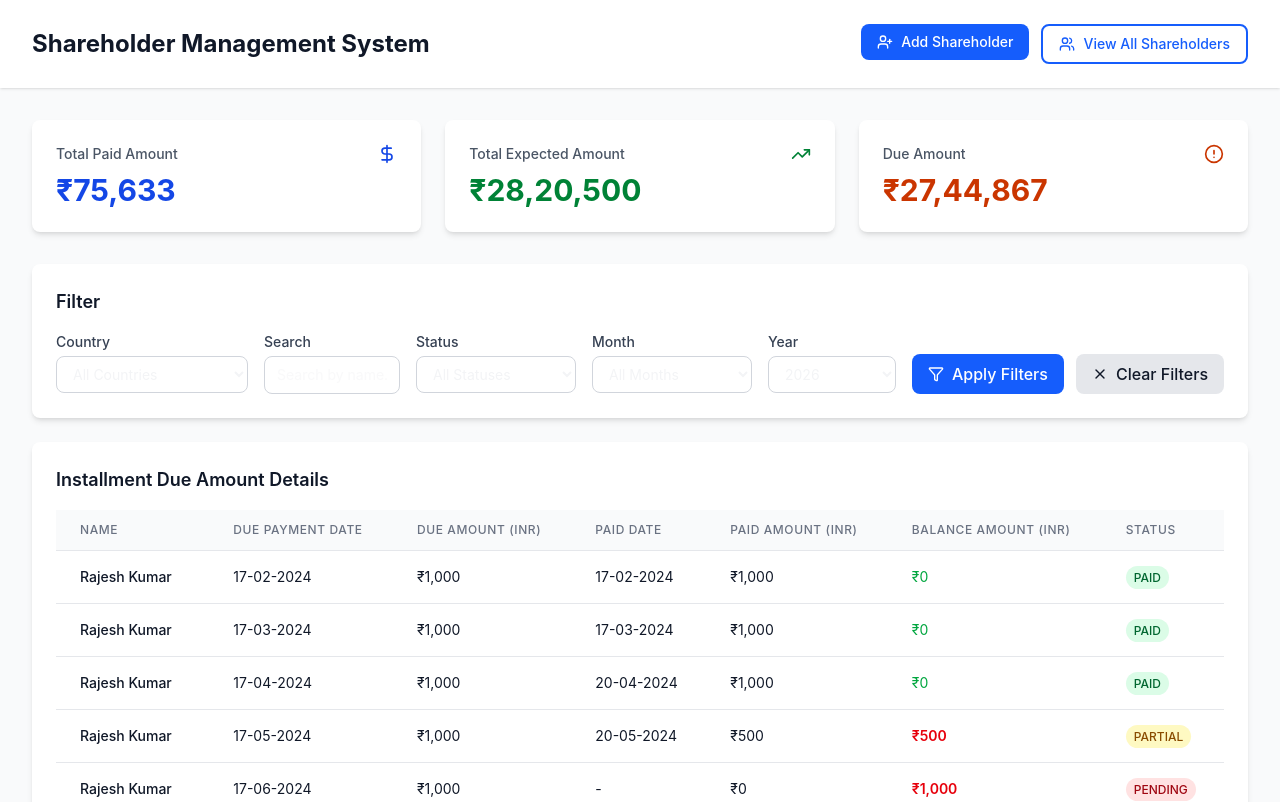
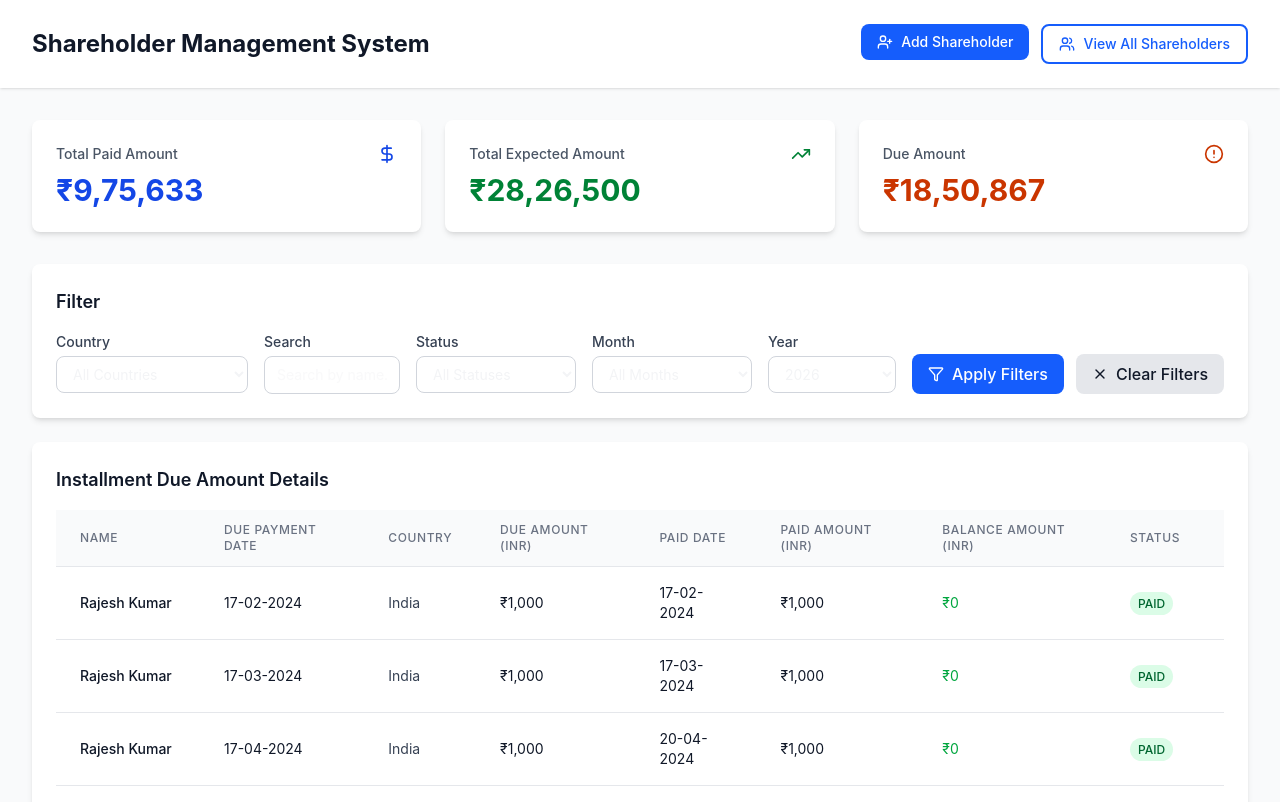
Before and after one commit to hashinmohammed/nuox-assignment, a Next.js app: page / in a window 1280 px wide. Shown: the top 802 px of the page. Built offline with nearby package versions, Linux system fonts and the light colour scheme.

Commit message:
fix in ountry and share holder not found

```diff
--- a/data/installments.json
+++ b/data/installments.json
@@ -293,10 +293,10 @@
     "dueDate": "2026-01-21T00:00:00.000Z",
     "installmentAmount": 900000,
     "installmentNumber": 1,
-    "status": "pending",
-    "paidAmount": 0,
-    "balanceAmount": 900000,
-    "paidDate": null,
+    "status": "paid",
+    "paidAmount": 900000,
+    "balanceAmount": 0,
+    "paidDate": "2026-01-14",
     "createdAt": "2026-01-14T07:56:48.083Z"
   },
   {
@@ -322,5 +322,149 @@
     "balanceAmount": 900000,
     "paidDate": null,
     "createdAt": "2026-01-14T07:56:48.083Z"
+  },
+  {
+    "id": "83d3ec19-edff-4821-95a9-30a636eee0df",
+    "shareId": "59c4b28d-fa66-443b-b6cc-f5f7162be9d6",
+    "dueDate": "2026-01-28T00:00:00.000Z",
+    "installmentAmount": 500,
+    "installmentNumber": 1,
+    "status": "pending",
+    "paidAmount": 0,
+    "balanceAmount": 500,
+    "paidDate": null,
+    "createdAt": "2026-01-14T08:18:29.040Z"
+  },
+  {
+    "id": "c331c156-4ace-4bc3-b377-2b2608bb1331",
+    "shareId": "59c4b28d-fa66-443b-b6cc-f5f7162be9d6",
+    "dueDate": "2026-02-28T00:00:00.000Z",
+    "installmentAmount": 500,
+    "installmentNumber": 2,
+    "status": "pending",
+    "paidAmount": 0,
+    "balanceAmount": 500,
+    "paidDate": null,
+    "createdAt": "2026-01-14T08:18:29.040Z"
+  },
+  {
+    "id": "3e730644-b9a2-472b-9e17-0540ea4469d7",
+    "shareId": "59c4b28d-fa66-443b-b6cc-f5f7162be9d6",
+    "dueDate": "2026-03-28T00:00:00.000Z",
+    "installmentAmount": 500,
+    "installmentNumber": 3,
+    "status": "pending",
+    "paidAmount": 0,
+    "balanceAmount": 500,
+    "paidDate": null,
+    "createdAt": "2026-01-14T08:18:29.040Z"
+  },
+  {
+    "id": "56f90048-eb5d-43b7-a4b6-caf33fb766b6",
+    "shareId": "59c4b28d-fa66-443b-b6cc-f5f7162be9d6",
+    "dueDate": "2026-04-28T00:00:00.000Z",
+    "installmentAmount": 500,
+    "installmentNumber": 4,
+    "status": "pending",
+    "paidAmount": 0,
+    "balanceAmount": 500,
+    "paidDate": null,
+    "createdAt": "2026-01-14T08:18:29.040Z"
+  },
+  {
+    "id": "a37891c4-3b9c-447f-b48d-d652b2354119",
+    "shareId": "59c4b28d-fa66-443b-b6cc-f5f7162be9d6",
+    "dueDate": "2026-05-28T00:00:00.000Z",
+    "installmentAmount": 500,
+    "installmentNumber": 5,
+    "status": "pending",
+    "paidAmount": 0,
+    "balanceAmount": 500,
+    "paidDate": null,
+    "createdAt": "2026-01-14T08:18:29.040Z"
+  },
+  {
+    "id": "2ef7efc5-c0e1-4753-818d-c09256b9ae1d",
+    "shareId": "59c4b28d-fa66-443b-b6cc-f5f7162be9d6",
+    "dueDate": "2026-06-28T00:00:00.000Z",
+    "installmentAmount": 500,
+    "installmentNumber": 6,
+    "status": "pending",
+    "paidAmount": 0,
+    "balanceAmount": 500,
+    "paidDate": null,
+    "createdAt": "2026-01-14T08:18:29.040Z"
+  },
+  {
+    "id": "2b5ebbc0-8cc8-49b3-b629-0618137e5572",
+    "shareId": "59c4b28d-fa66-443b-b6cc-f5f7162be9d6",
+    "dueDate": "2026-07-28T00:00:00.000Z",
+    "installmentAmount": 500,
+    "installmentNumber": 7,
+    "status": "pending",
+    "paidAmount": 0,
+    "balanceAmount": 500,
+    "paidDate": null,
+    "createdAt": "2026-01-14T08:18:29.040Z"
+  },
+  {
+    "id": "d9c23385-ed81-42af-a02b-5b0bcbd87cbb",
+    "shareId": "59c4b28d-fa66-443b-b6cc-f5f7162be9d6",
+    "dueDate": "2026-08-28T00:00:00.000Z",
+    "installmentAmount": 500,
+    "installmentNumber": 8,
+    "status": "pending",
+    "paidAmount": 0,
+    "balanceAmount": 500,
+    "paidDate": null,
+    "createdAt": "2026-01-14T08:18:29.040Z"
+  },
+  {
+    "id": "b24f1e1f-36f4-4361-8996-ef757c679408",
+    "shareId": "59c4b28d-fa66-443b-b6cc-f5f7162be9d6",
+    "dueDate": "2026-09-28T00:00:00.000Z",
+    "installmentAmount": 500,
+    "installmentNumber": 9,
+    "status": "pending",
+    "paidAmount": 0,
+    "balanceAmount": 500,
+    "paidDate": null,
+    "createdAt": "2026-01-14T08:18:29.040Z"
+  },
+  {
+    "id": "7f959e8b-6b8c-449f-9088-8f06e1e8db5e",
+    "shareId": "59c4b28d-fa66-443b-b6cc-f5f7162be9d6",
+    "dueDate": "2026-10-28T00:00:00.000Z",
+    "installmentAmount": 500,
+    "installmentNumber": 10,
+    "status": "pending",
+    "paidAmount": 0,
+    "balanceAmount": 500,
+    "paidDate": null,
+    "createdAt": "2026-01-14T08:18:29.041Z"
+  },
+  {
+    "id": "8962f549-3db4-4510-8fbd-606c50e6e87f",
+    "shareId": "59c4b28d-fa66-443b-b6cc-f5f7162be9d6",
+    "dueDate": "2026-11-28T00:00:00.000Z",
+    "installmentAmount": 500,
+    "installmentNumber": 11,
+    "status": "pending",
+    "paidAmount": 0,
+    "balanceAmount": 500,
+    "paidDate": null,
+    "createdAt": "2026-01-14T08:18:29.041Z"
+  },
+  {
+    "id": "0956f31f-089d-4e42-95c6-9067c8538633",
+    "shareId": "59c4b28d-fa66-443b-b6cc-f5f7162be9d6",
+    "dueDate": "2026-12-28T00:00:00.000Z",
+    "installmentAmount": 500,
+    "installmentNumber": 12,
+    "status": "pending",
+    "paidAmount": 0,
+    "balanceAmount": 500,
+    "paidDate": null,
+    "createdAt": "2026-01-14T08:18:29.041Z"
   }
 ]
--- a/data/payments.json
+++ b/data/payments.json
@@ -131,5 +131,12 @@
     "amount": 3000,
     "paymentDate": "2026-01-14",
     "createdAt": "2026-01-14T05:16:22.838Z"
+  },
+  {
+    "id": "35dfcf59-62b0-44a6-863a-da6e77e7d590",
+    "installmentId": "f1cd30ba-94e0-420c-8b01-45abcecc0d53",
+    "amount": 900000,
+    "paymentDate": "2026-01-14",
+    "createdAt": "2026-01-14T08:19:26.641Z"
   }
 ]
--- a/data/shares.json
+++ b/data/shares.json
@@ -116,5 +116,19 @@
     "totalAmount": 2700000,
     "createdAt": "2026-01-14T07:56:48.082Z",
     "updatedAt": "2026-01-14T07:56:48.082Z"
+  },
+  {
+    "id": "59c4b28d-fa66-443b-b6cc-f5f7162be9d6",
+    "shareholderId": "sh-002",
+    "duration": 1,
+    "annualAmount": 6000,
+    "installmentType": "monthly",
+    "customInstallments": null,
+    "startDate": "2026-01-28",
+    "paymentMode": "dd",
+    "officeStaff": "dfdfdf",
+    "totalAmount": 6000,
+    "createdAt": "2026-01-14T08:18:29.038Z",
+    "updatedAt": "2026-01-14T08:18:29.038Z"
   }
 ]
--- a/src/app/shareholders/[id]/page.js
+++ b/src/app/shareholders/[id]/page.js
@@ -16,15 +16,25 @@ export default function ShareholderDetailPage() {
   const router = useRouter();
   const shareholderId = params.id;
 
-  const { shareholders, fetchShareholders } = useShareholderStore();
+  const { shareholders, fetchShareholderById } = useShareholderStore();
   const { shares, fetchShares } = useShareStore();
   const [showAddShare, setShowAddShare] = useState(false);
+  const [loading, setLoading] = useState(true);
 
   useEffect(() => {
-    if (shareholders.length === 0) {
-      fetchShareholders();
-    }
-    fetchShares(shareholderId);
+    const loadData = async () => {
+      // Always try to find in store first
+      const existing = shareholders.find((s) => s.id === shareholderId);
+
+      if (!existing) {
+        await fetchShareholderById(shareholderId);
+      }
+
+      await fetchShares(shareholderId);
+      setLoading(false);
+    };
+
+    loadData();
   }, [shareholderId]);
 
   const shareholder = shareholders.find((sh) => sh.id === shareholderId);
@@ -44,6 +54,16 @@ export default function ShareholderDetailPage() {
     setShowAddShare(false);
     fetchShares(shareholderId);
   };
+
+  if (loading) {
+    return (
+      <div className="min-h-screen bg-gray-50 flex items-center justify-center dark:bg-gray-950">
+        <div className="text-gray-500 dark:text-gray-400">
+          Loading shareholder details...
+        </div>
+      </div>
+    );
+  }
 
   if (!shareholder) {
     return (
--- a/src/components/ShareholderSummaryTable.jsx
+++ b/src/components/ShareholderSummaryTable.jsx
@@ -87,6 +87,15 @@ export default function ShareholderSummaryTable() {
       render: (row) => formatDate(row.dueDate),
     },
     {
+      header: "Country",
+      accessor: "shareholderCountry",
+      render: (row) => (
+        <span className="text-gray-700 dark:text-gray-300">
+          {row.shareholderCountry || "-"}
+        </span>
+      ),
+    },
+    {
       header: "Due Amount (INR)",
       accessor: "installmentAmount",
       render: (row) => formatCurrency(row.installmentAmount),
--- a/src/stores/shareholderStore.js
+++ b/src/stores/shareholderStore.js
@@ -104,6 +104,36 @@ export const useShareholderStore = create((set, get) => ({
     }
   },
 
+  fetchShareholderById: async (id) => {
+    set({ loading: true, error: null });
+    try {
+      const response = await fetch(`/api/shareholders/${id}`);
+      if (!response.ok) throw new Error("Failed to fetch shareholder details");
+      const data = await response.json();
+
+      // Update local state if needed, or just return the data
+      // We'll update the list if the item exists, or add it if it's missing but valid
+      set((state) => {
+        const index = state.shareholders.findIndex((s) => s.id === id);
+        if (index >= 0) {
+          const newShareholders = [...state.shareholders];
+          newShareholders[index] = data.shareholder;
+          return { shareholders: newShareholders, loading: false };
+        } else {
+          return {
+            shareholders: [...state.shareholders, data.shareholder],
+            loading: false,
+          };
+        }
+      });
+
+      return data.shareholder;
+    } catch (error) {
+      set({ error: error.message, loading: false });
+      return null;
+    }
+  },
+
   searchByEmail: async (email) => {
     set({ loading: true, error: null });
     try {
```
